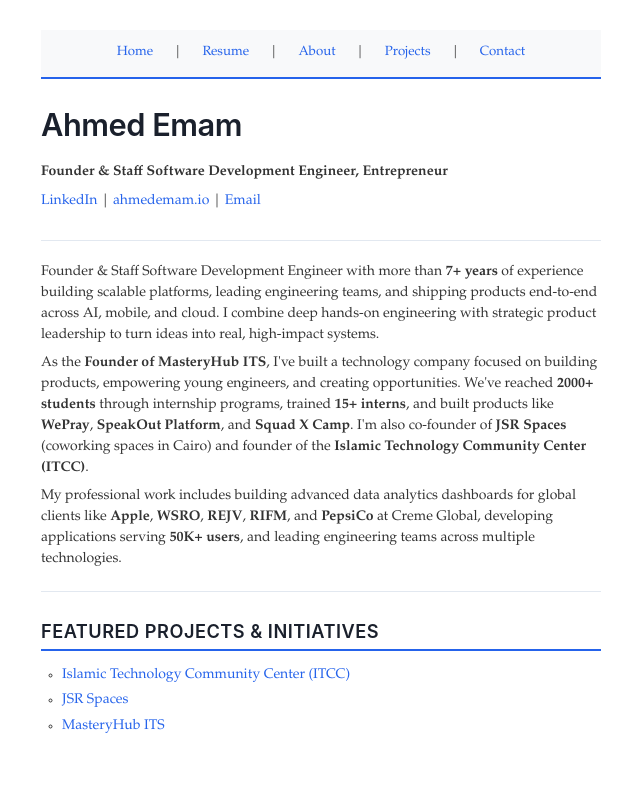
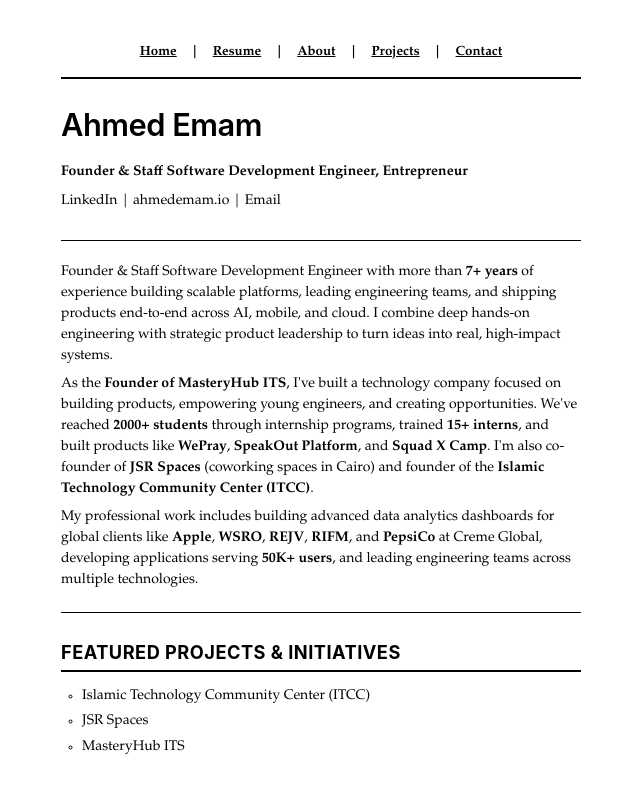
Before and after one commit to ahmedemam/ahmedemam.github.io, a Jekyll site: the page built from index.html, in a window 1280 px wide. Shown: the top 793 px of the page, without its empty margins (319-959 px from the left). Built offline with Jekyll 4.4.1, drawn with Linux system fonts in a browser that asks for light colours.

Commit message:
Fix duplicate navbar, make layout much wider, remove colors, enhance typography
- Fix duplicate navbar (removed from individual pages, kept only in default layout)
- Increase layout width to 1400px (much wider)
- Remove all colors, back to black and white
- Enhance typography: bold headings, italic h4, underlined links
- Add hover effects with italic style
- Professional black and white design

```diff
--- a/_layouts/default.html
+++ b/_layouts/default.html
@@ -34,7 +34,6 @@
       </header>
 
       <main class="container content" id="main">
-        {% unless page.url == '/' or page.url == '/index.html' %}
         <nav class="site-nav">
           <a href="{{ site.baseurl }}/">Home</a> |
           <a href="{{ site.baseurl }}/resume/">Resume</a> |
@@ -42,7 +41,6 @@
           <a href="{{ site.baseurl }}/projects/">Projects</a> |
           <a href="{{ site.baseurl }}/contact/">Contact</a>
         </nav>
-        {% endunless %}
         {{ content }}
       </main>
     </div>
--- a/assets/css/style.scss
+++ b/assets/css/style.scss
@@ -21,11 +21,10 @@ $regular-font-size: 1.25em; /* 20px / 16px = 1.25em; support text resizing in al
   Make sure to leave color-scheme in `_config.yml` file empty for granular control
 */
 
-$text-color: #333;
-$heading-color: #1a202c;
-$link-color: #2563eb;
-$accent-color: #4a5568;
-$border-color: #e2e8f0;
+$text-color: #000;
+$heading-color: #000;
+$link-color: #000;
+$border-color: #000;
 
 @import "ed";
 @import "syntax";
@@ -54,30 +53,27 @@ body {
   text-align: center;
   margin: 0 0 2em 0;
   padding: 1em 0;
-  border-bottom: 2px solid $link-color;
+  border-bottom: 2px solid $border-color;
   font-size: 0.95em;
-  background: #f8f9fa;
+  font-weight: 600;
 
   a {
     color: $link-color;
-    text-decoration: none;
+    text-decoration: underline;
     margin: 0 0.8em;
-    font-weight: 500;
-    padding: 0.3em 0.5em;
-    border-radius: 4px;
-    transition: background 0.2s ease;
+    font-weight: 600;
 
     &:hover {
-      background: rgba(37, 99, 235, 0.1);
       text-decoration: none;
+      font-style: italic;
     }
   }
 }
 
 .container {
-  max-width: 900px;
+  max-width: 1400px;
   margin: 0 auto;
-  padding: 30px 20px;
+  padding: 30px 40px;
   text-align: left;
 }
 
@@ -106,12 +102,13 @@ h2 {
   font-size: 1.3em;
   text-transform: uppercase;
   letter-spacing: 0.5px;
-  border-bottom: 2px solid $link-color;
+  border-bottom: 2px solid $border-color;
   padding-bottom: 0.3em;
   margin-top: 1.5em;
   margin-bottom: 0.8em;
   text-align: left;
   color: $heading-color;
+  font-weight: 700;
 }
 
 h3 {
@@ -158,15 +155,40 @@ hr {
   margin: 0 auto;
 }
 
-/* Add color to links */
+/* Enhanced typography for links */
 a {
   color: $link-color;
-  text-decoration: none;
+  text-decoration: underline;
+  font-weight: 500;
 
   &:hover {
-    color: darken($link-color, 10%);
-    text-decoration: underline;
+    font-weight: 600;
+    font-style: italic;
   }
+}
+
+/* Enhanced typography */
+strong {
+  font-weight: 700;
+}
+
+em {
+  font-style: italic;
+  font-weight: 500;
+}
+
+/* Company names and important terms */
+h3 {
+  font-weight: 700;
+
+  a {
+    font-weight: 700;
+  }
+}
+
+h4 {
+  font-weight: 600;
+  font-style: italic;
 }
 
 /* Resume-style sections */
@@ -285,14 +307,14 @@ a {
       a {
         display: block;
         padding: 0.5em;
-        border-left: 3px solid $link-color;
-        text-decoration: none;
+        border-left: 3px solid $border-color;
+        text-decoration: underline;
         color: $heading-color;
-        transition: all 0.2s ease;
+        font-weight: 500;
 
         &:hover {
-          background: rgba(37, 99, 235, 0.05);
-          padding-left: 0.8em;
+          font-weight: 600;
+          font-style: italic;
           text-decoration: none;
         }
       }
--- a/index.html
+++ b/index.html
@@ -2,14 +2,6 @@
 layout: default
 title: "Ahmed Emam."
 ---
-<nav class="site-nav">
-  <a href="{{ site.baseurl }}/">Home</a> |
-  <a href="{{ site.baseurl }}/resume/">Resume</a> |
-  <a href="{{ site.baseurl }}/about/">About</a> |
-  <a href="{{ site.baseurl }}/projects/">Projects</a> |
-  <a href="{{ site.baseurl }}/contact/">Contact</a>
-</nav>
-
 <div class="introduction">
   <h1>Ahmed Emam</h1>
   <p><strong>Founder & Staff Software Development Engineer, Entrepreneur</strong></p>
```
